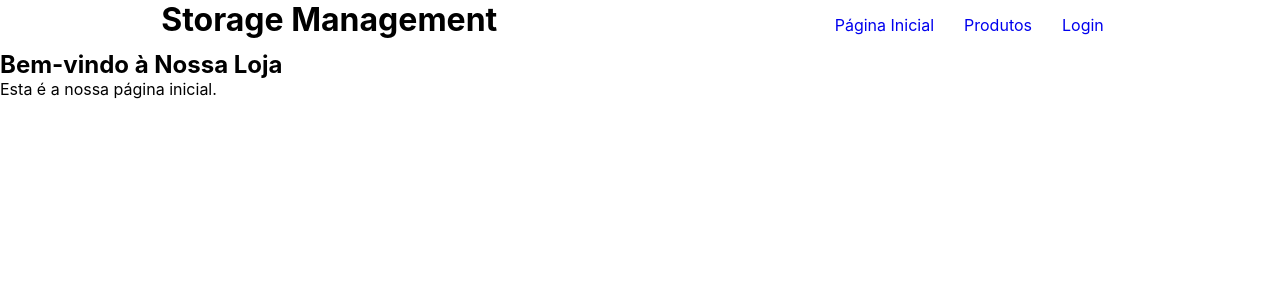
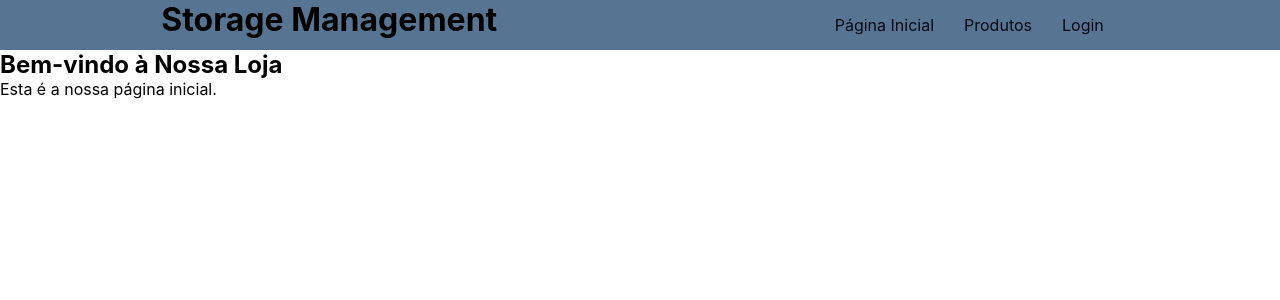
Before and after one commit to Reis567/storage-management, a Django app: page / in a window 1280 px wide. Shown: the top 300 px of the page. Run offline with Django 4.2, Linux system fonts and the light colour scheme.

Commit message:
root variables

```diff
--- a/storage_management/sistema_loja/static/css/style.css
+++ b/storage_management/sistema_loja/static/css/style.css
@@ -1,9 +1,15 @@
-
+:root{
+    --prim-color:#577593;
+    --sec-color: #e0e086;
+    --white-color:#e1e8ee;
+    --black-color:#010a12;
+}
 
 .header{
     display: flex;
     justify-content: space-around;
     width: 100%;
+    background: var(--prim-color);
 
 }
 .header-items ul{
@@ -15,4 +21,8 @@
 }
 .header-items li{
     margin: 15px;
+    color: var(--black-color);
 }
+.header-items a{
+    color: var(--black-color);
+}
```
